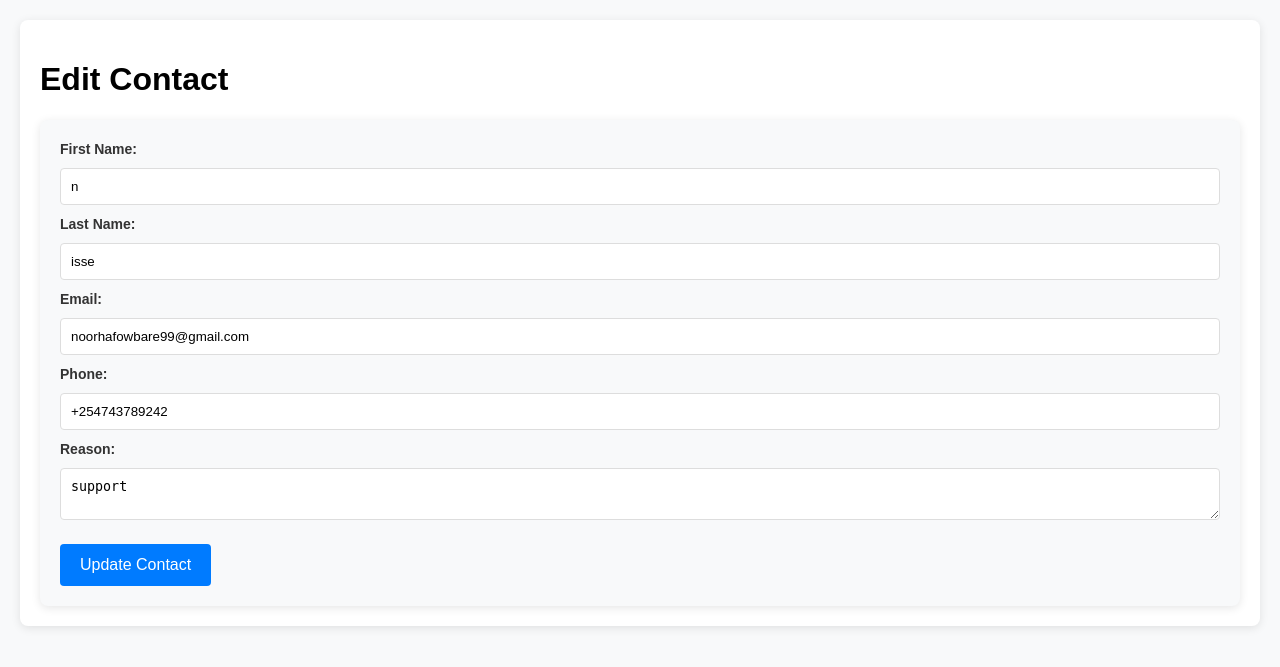
After one commit to kazaliisse/bootcamp-website, a Flask app: page /admin/edit_contact/3 in a window 1280 px wide. The commit adds this page. Shown: the top 667 px of the page. Run offline with Flask 3, Linux system fonts and the light colour scheme; data comes from the database, SQL or seed files in the repository; both versions use the stored data as it was after the commit.

Commit message:
initial commit

```diff
--- a/app.py
+++ b/app.py
@@ -1,11 +1,10 @@
 from flask import Flask, render_template, request, redirect, url_for, flash
 import sqlite3
-import os
 
 app = Flask(__name__)
 
 # Secret key for session management (required for flash messages)
-app.secret_key = 'your_secret_key'
+app.secret_key = 'your_secret_key'  # Change this to a strong secret key
 
 # Function to connect to the SQLite database
 def get_db_connection():
@@ -47,21 +46,73 @@ def init_db():
     conn.commit()
     conn.close()
 
-# Route to view contacts in the admin panel
+# Route to view contacts in the admin panel with pagination
 @app.route('/admin/contacts')
 def view_contacts():
+    search = request.args.get('search', '')  # Search functionality
+    page = request.args.get('page', 1, type=int)
+    per_page = 10  # Number of records per page
+    offset = (page - 1) * per_page
+
     conn = get_db_connection()
-    contacts = conn.execute('SELECT * FROM contacts').fetchall()
+    query = 'SELECT * FROM contacts WHERE first_name LIKE ? OR last_name LIKE ? LIMIT ? OFFSET ?'
+    search_param = f"%{search}%"
+    contacts = conn.execute(query, (search_param, search_param, per_page, offset)).fetchall()
+
+    # Get total number of contacts for pagination
+    total_query = 'SELECT COUNT(*) FROM contacts WHERE first_name LIKE ? OR last_name LIKE ?'
+    total = conn.execute(total_query, (search_param, search_param)).fetchone()[0]
     conn.close()
-    return render_template('contacts.html', contacts=contacts)
 
-# Route to view applications in the admin panel
+    return render_template('contacts.html', contacts=contacts, page=page, per_page=per_page, total=total)
+
+# Route to edit a contact
+@app.route('/admin/edit_contact/<int:id>', methods=['GET', 'POST'])
+def edit_contact(id):
+    conn = get_db_connection()
+    contact = conn.execute('SELECT * FROM contacts WHERE id = ?', (id,)).fetchone()
+
+    if request.method == 'POST':
+        first_name = request.form['first-name']
+        last_name = request.form['last-name']
+        email = request.form['email']
+        phone = request.form['phone']
+        reason = request.form['reason']
+
+        conn.execute('UPDATE contacts SET first_name = ?, last_name = ?, email = ?, phone = ?, reason = ? WHERE id = ?',
+                     (first_name, last_name, email, phone, reason, id))
+        conn.commit()
+        conn.close()
+
+        flash('Contact updated successfully!', 'success')
+        return redirect(url_for('view_contacts'))
+
+    conn.close()
+    return render_template('edit_contact.html', contact=contact)
+
+# Route to delete a contact
+@app.route('/admin/delete_contact/<int:id>', methods=['POST'])
+def delete_contact(id):
+    conn = get_db_connection()
+    conn.execute('DELETE FROM contacts WHERE id = ?', (id,))
+    conn.commit()
+    conn.close()
+
+    flash('Contact deleted successfully!', 'success')
+    return redirect(url_for('view_contacts'))
+
+# Route to view applications in the admin panel with pagination
 @app.route('/admin/applications')
 def view_applications():
+    page = request.args.get('page', 1, type=int)
+    per_page = 10  # Number of records per page
+    offset = (page - 1) * per_page
+
     conn = get_db_connection()
-    applications = conn.execute('SELECT * FROM applications').fetchall()
+    applications = conn.execute('SELECT * FROM applications LIMIT ? OFFSET ?', (per_page, offset)).fetchall()
     conn.close()
-    return render_template('applications.html', applications=applications)
+
+    return render_template('applications.html', applications=applications, page=page, per_page=per_page)
 
 # Route to edit an application
 @app.route('/admin/edit_application/<int:id>', methods=['GET', 'POST'])
@@ -144,7 +195,6 @@ def contact():
         except Exception as e:
             flash(f'Error: {e}', 'danger')
 
-        # After saving the form data, redirect to the contact page with a success message
         return redirect(url_for('contact'))
 
     return render_template('contact.html')
@@ -154,7 +204,6 @@ def contact():
 def apply():
     if request.method == 'POST':
         try:
-            # Check if the request is JSON
             if request.is_json:
                 data = request.get_json()
                 first_name = data['firstName']
--- a/static/css/index.css
+++ b/static/css/index.css
@@ -130,6 +130,7 @@ body {
   height: 100%;
   opacity: 0;
   transition: opacity 1s ease-in-out;
+  display: none;
 }
 
 .slide img {
@@ -140,6 +141,7 @@ body {
 
 .slide.active {
   opacity: 1;
+  display: block;
 }
 
 /* Fixed text and button (not moving with slides) */
--- /dev/null
+++ b/templates/edit_contact.html
@@ -0,0 +1,64 @@
+<!DOCTYPE html>
+<html lang="en">
+  <head>
+    <meta charset="UTF-8" />
+    <meta name="viewport" content="width=device-width, initial-scale=1.0" />
+    <title>Edit Contact</title>
+    <link
+      rel="stylesheet"
+      href="{{ url_for('static', filename='css/admin.css') }}"
+    />
+  </head>
+  <body>
+    <div class="container">
+      <h1>Edit Contact</h1>
+      <form
+        action="{{ url_for('edit_contact', id=contact['id']) }}"
+        method="POST"
+      >
+        <label for="first_name">First Name:</label>
+        <input
+          type="text"
+          id="first_name"
+          name="first-name"
+          value="{{ contact['first_name'] }}"
+          required
+        /><br />
+
+        <label for="last_name">Last Name:</label>
+        <input
+          type="text"
+          id="last_name"
+          name="last-name"
+          value="{{ contact['last_name'] }}"
+          required
+        /><br />
+
+        <label for="email">Email:</label>
+        <input
+          type="email"
+          id="email"
+          name="email"
+          value="{{ contact['email'] }}"
+          required
+        /><br />
+
+        <label for="phone">Phone:</label>
+        <input
+          type="text"
+          id="phone"
+          name="phone"
+          value="{{ contact['phone'] }}"
+          required
+        /><br />
+
+        <label for="reason">Reason:</label>
+        <textarea id="reason" name="reason" required>
+{{ contact['reason'] }}</textarea
+        ><br />
+
+        <button type="submit">Update Contact</button>
+      </form>
+    </div>
+  </body>
+</html>
--- a/templates/index.html
+++ b/templates/index.html
@@ -11,9 +11,6 @@
     />
 
     <link
-      rel="stylesheet"
-      href="https://cdnjs.cloudflare.com/ajax/libs/font-awesome/6.0.0-beta3/css/all.min.css"
-      <link
       rel="stylesheet"
       href="https://cdnjs.cloudflare.com/ajax/libs/font-awesome/6.0.0-beta3/css/all.min.css"
     />
```
Also changed, not shown: static/js/index.js (+53 -14 lines), templates/contacts.html (+57 -2 lines), database.db.
